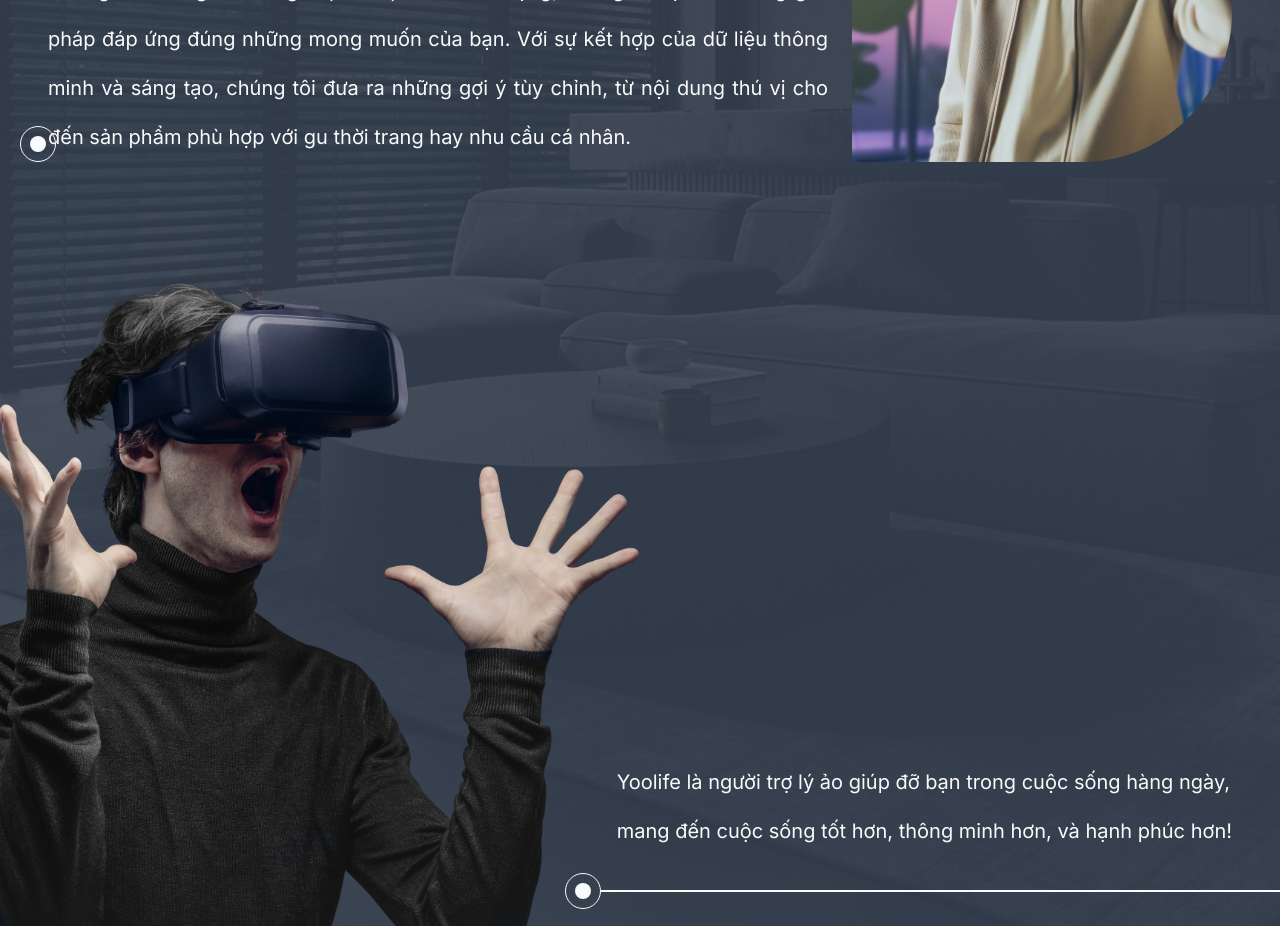
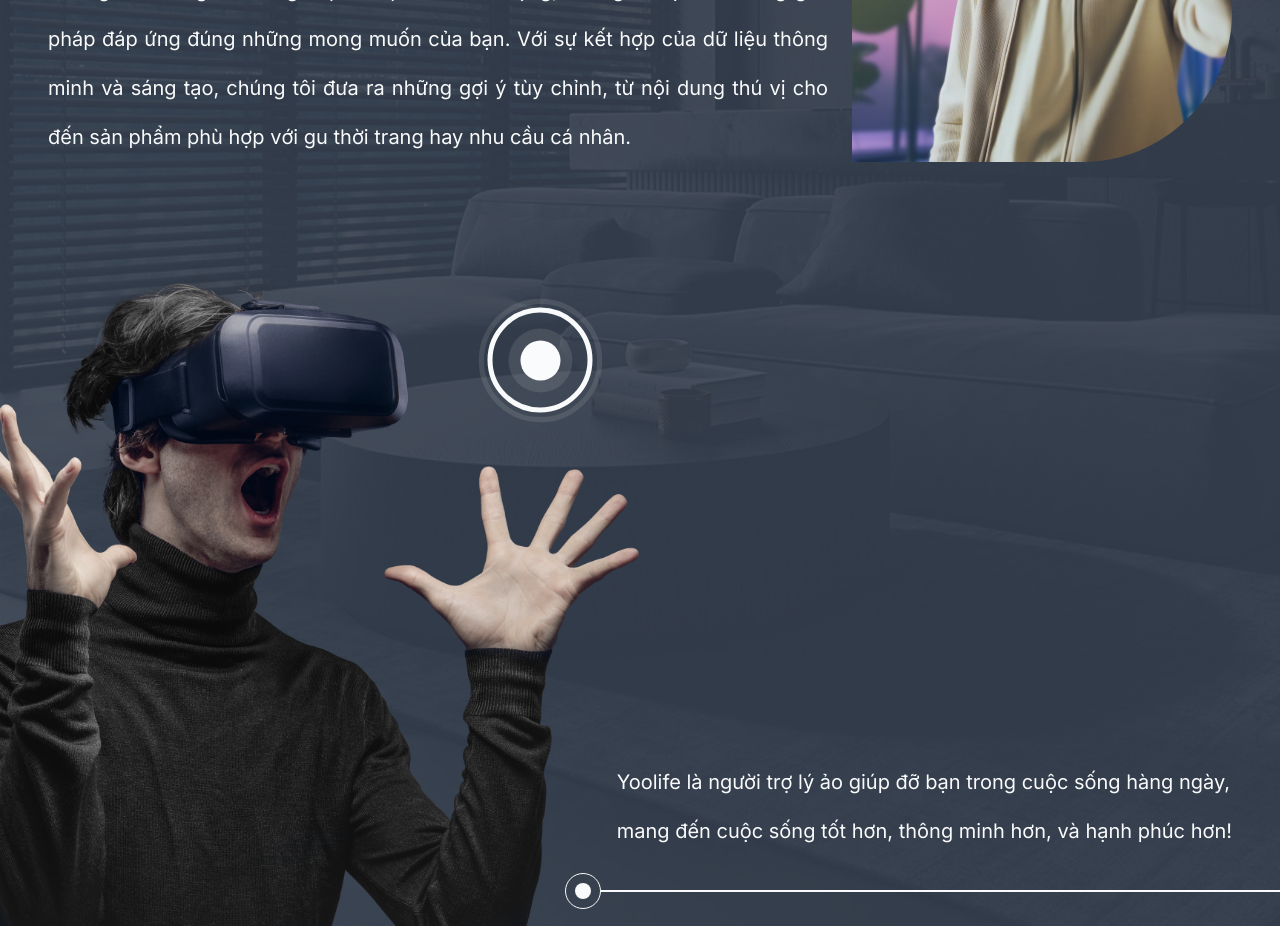
Before and after one commit to sptungG/demo-yoolife-landing, a Next.js app: page / in a window 1280 px wide. Shown: the part 1460-2386 px from the top of the page. Built offline with nearby package versions, Linux system fonts and the light colour scheme.

Commit message:
update dot

```diff
--- a/src/pages/index.tsx
+++ b/src/pages/index.tsx
@@ -84,9 +84,20 @@ function Page() {
               className="absolute bottom-0 left-0 -translate-x-[120px] opacity-40 xl:opacity-100"
             />
 
-            <div className="absolute left-2 top-1">
-              <div className="insert-center-y-full-left-x absolute left-0 h-9 w-9 rounded-full border border-gray-50 bg-transparent">
-                <div className="insert-center absolute h-4 w-4 rounded-full bg-gray-50"></div>
+            <div className="absolute left-[calc(50%-100px)] top-[calc(50%-180px)]">
+              <div className="insert-center group absolute flex h-[105px] w-[105px] cursor-pointer flex-col items-center justify-center rounded-full border-[5px] border-gray-50 bg-transparent duration-200 ease-in hover:h-[160px] hover:w-[160px] hover:bg-gray-50/10">
+                <div className="insert-center absolute h-[40px] w-[40px] rounded-full bg-gray-50 group-hover:hidden"></div>
+                <div className="insert-center absolute h-[40px] w-[40px] scale-[1.6] rounded-full bg-gray-50/10 group-hover:hidden"></div>
+                <div className="insert-center absolute h-full w-full scale-[1.3] rounded-full border-[4px] border-gray-50/10 bg-transparent group-hover:scale-[1.2] group-hover:border-2 group-hover:border-gray-50/50"></div>
+                <div className="flex flex-col items-center justify-center opacity-0 duration-200 ease-in group-hover:opacity-100">
+                  <Image
+                    width={90}
+                    height={90}
+                    alt="Smart Fire Alarm 1.png"
+                    src="/Smart Fire Alarm 1.png"
+                  />
+                  <span className='font-[600]'>Nhắc việc</span>
+                </div>
               </div>
             </div>
 
@@ -102,7 +113,7 @@ function Page() {
               </div>
 
               <div className="absolute bottom-12 left-0 h-0.5 w-[200%] -translate-x-4 bg-gray-50">
-                <div className="insert-center-y-full-left-x absolute left-0 h-9 w-9 rounded-full border border-gray-50 bg-transparent">
+                <div className="insert-center-y absolute left-0 h-9 w-9 -translate-x-full rounded-full border border-gray-50 bg-transparent">
                   <div className="insert-center absolute h-4 w-4 rounded-full bg-gray-50"></div>
                 </div>
               </div>
--- a/src/styles/globals.css
+++ b/src/styles/globals.css
@@ -11,16 +11,9 @@
       1px 1px 2px #fff;
   }
   .insert-center {
-    top: 50%;
-    left: 50%;
-    transform: translate(-50%, -50%);
+    @apply left-1/2 top-1/2 -translate-x-1/2 -translate-y-1/2;
   }
   .insert-center-y {
-    top: 50%;
-    transform: translateY(-50%);
-  }
-  .insert-center-y-full-left-x {
-    top: 50%;
-    transform: translate(-100%, -50%);
+    @apply top-1/2 -translate-y-1/2;
   }
 }
```
Also changed, not shown: public/Smart Fire Alarm 1.png (added).
